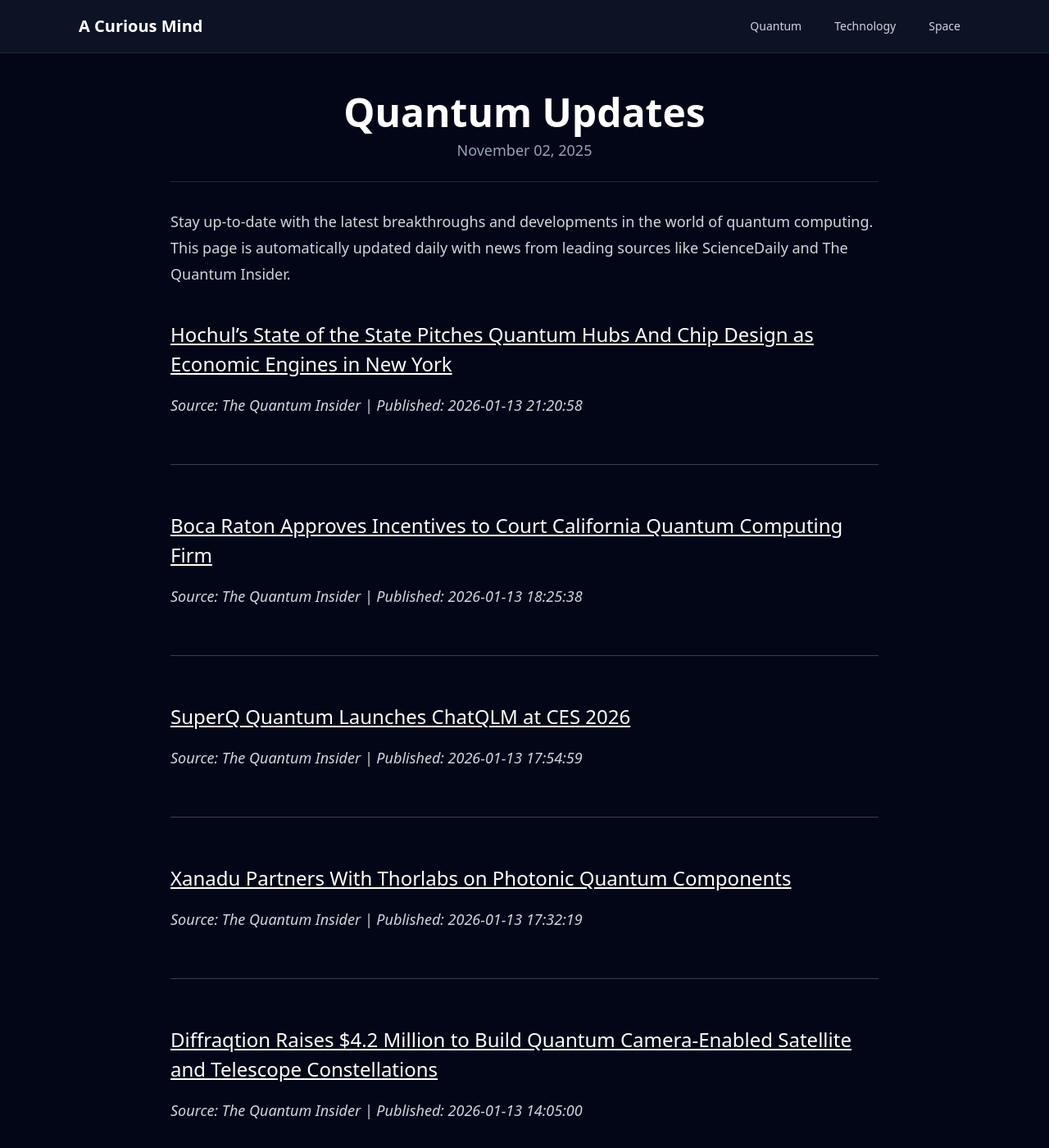
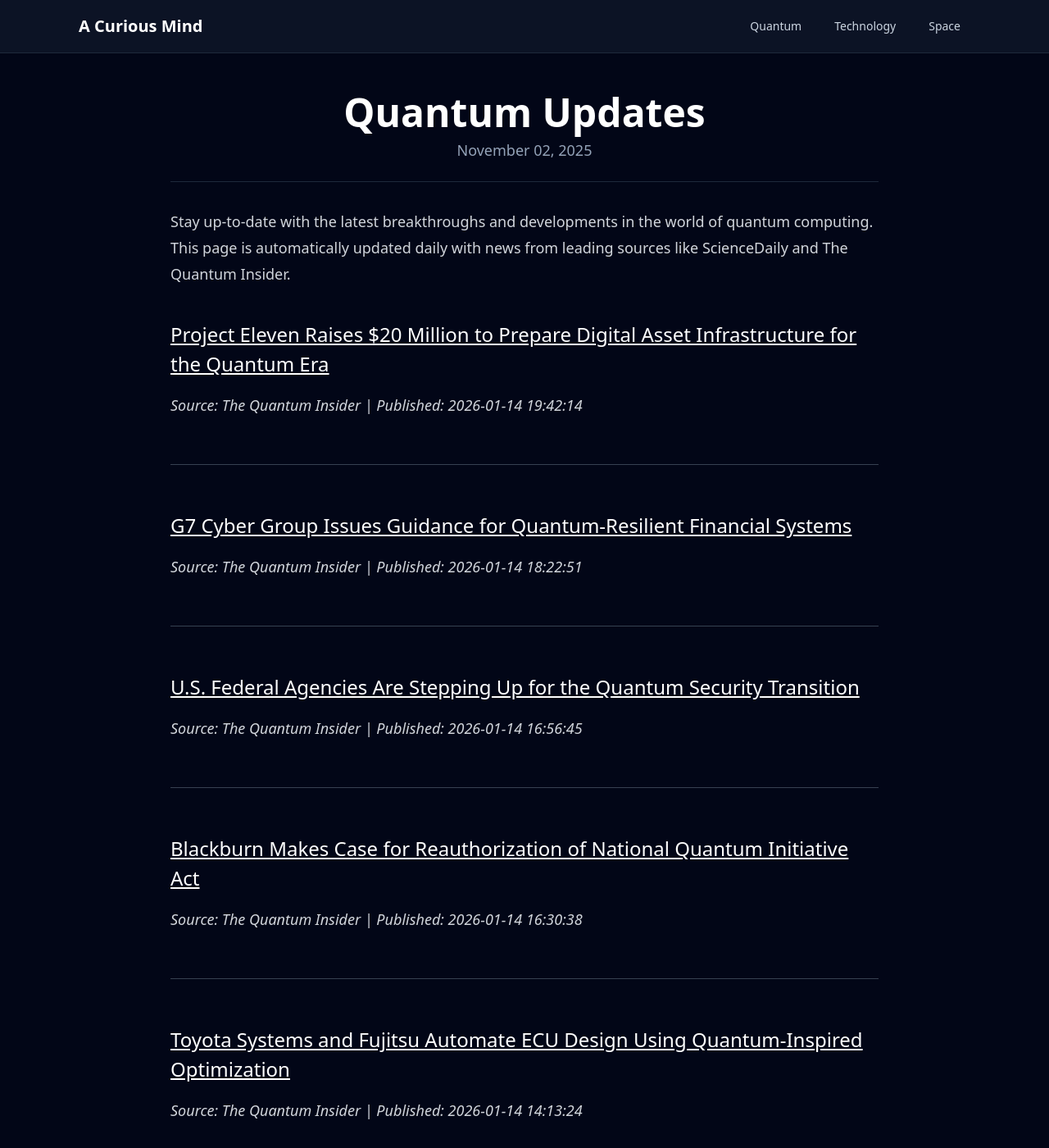
Before and after one commit to onehl7/onehl7.github.io, a Jekyll site: the page built from _posts/2025-11-02-quantum-updates.md, in a window 1280 px wide and 1400 px high. Shown: the whole window at 82% size. Built offline with Jekyll 4.4.1, drawn with Linux system fonts in a browser that asks for light colours; nearby versions of some CDN libraries.

Commit message:
Update quantum news data

```diff
--- a/_data/quantum_news.json
+++ b/_data/quantum_news.json
@@ -1,33 +1,33 @@
 [
   {
     "source": "The Quantum Insider",
-    "title": "Hochul\u2019s State of the State Pitches Quantum Hubs And Chip Design as Economic Engines in New York",
-    "link": "https://thequantuminsider.com/2026/01/13/hochuls-state-of-the-state-pitches-quantum-hubs-and-chip-design-as-economic-engines-in-new-york/",
-    "published": "2026-01-13 21:20:58"
+    "title": "Project Eleven Raises $20 Million to Prepare Digital Asset Infrastructure for the Quantum Era",
+    "link": "https://thequantuminsider.com/2026/01/14/project-eleven-raises-20-million-to-prepare-digital-asset-infrastructure-for-the-quantum-era/",
+    "published": "2026-01-14 19:42:14"
   },
   {
     "source": "The Quantum Insider",
-    "title": "Boca Raton Approves Incentives to Court California Quantum Computing Firm",
-    "link": "https://thequantuminsider.com/2026/01/13/boca-raton-approves-incentives-to-court-california-quantum-computing-firm/",
-    "published": "2026-01-13 18:25:38"
+    "title": "G7 Cyber Group Issues Guidance for Quantum-Resilient Financial Systems",
+    "link": "https://thequantuminsider.com/2026/01/14/g7-cyber-group-issues-guidance-for-quantum-resilient-financial-systems/",
+    "published": "2026-01-14 18:22:51"
   },
   {
     "source": "The Quantum Insider",
-    "title": "SuperQ Quantum Launches ChatQLM at CES 2026",
-    "link": "https://thequantuminsider.com/2026/01/13/superq-chatqlm-ces-2026/",
-    "published": "2026-01-13 17:54:59"
+    "title": "U.S. Federal Agencies Are Stepping Up for the Quantum Security Transition",
+    "link": "https://thequantuminsider.com/2026/01/14/u-s-federal-agencies-are-stepping-up-for-the-quantum-security-transition/",
+    "published": "2026-01-14 16:56:45"
   },
   {
     "source": "The Quantum Insider",
-    "title": "Xanadu Partners With Thorlabs on Photonic Quantum Components",
-    "link": "https://thequantuminsider.com/2026/01/13/xanadu-thorlabs-photonic-quantum-partnership/",
-    "published": "2026-01-13 17:32:19"
+    "title": "Blackburn Makes Case for Reauthorization of National Quantum Initiative Act",
+    "link": "https://thequantuminsider.com/2026/01/14/blackburn-makes-case-for-reauthorization-of-national-quantum-initiative-act/",
+    "published": "2026-01-14 16:30:38"
   },
   {
     "source": "The Quantum Insider",
-    "title": "Diffraqtion Raises $4.2 Million to Build Quantum Camera-Enabled Satellite and Telescope Constellations",
-    "link": "https://thequantuminsider.com/2026/01/13/diffraqtion-raises-4-2-million-to-build-quantum-camera-enabled-satellite-and-telescope-constellations/",
-    "published": "2026-01-13 14:05:00"
+    "title": "Toyota Systems and Fujitsu Automate ECU Design Using Quantum-Inspired Optimization",
+    "link": "https://thequantuminsider.com/2026/01/14/toyota-fujitsu-quantum-inspired-ecu-design/",
+    "published": "2026-01-14 14:13:24"
   },
   {
     "source": "ScienceDaily (Quantum Computing)",
```
